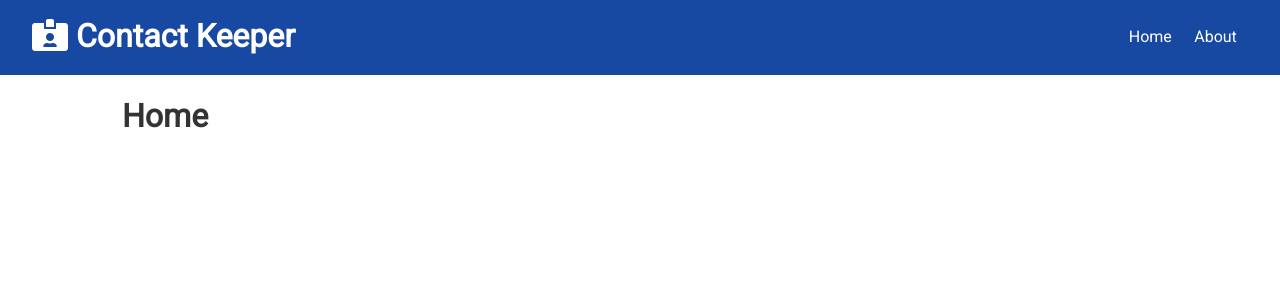
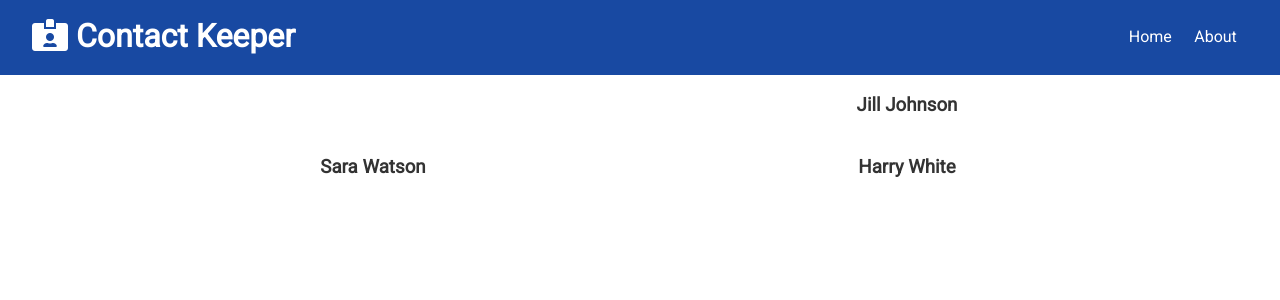
Before and after one commit to kjx63/mern-contact-keeper-v2, a React (Create React App) app in the folder client/: page / in a window 1280 px wide. Shown: the top 300 px of the page. Built offline with nearby package versions, Linux system fonts and the light colour scheme; the HTML template or start-up script is replaced by a standard one.

Commit message:
Access gloabl intialState and render 3 names of the hardcorded contacts in the Home Component

```diff
--- /dev/null
+++ b/client/src/components/contacts/Contacts.js
@@ -0,0 +1,18 @@
+import React, { Fragment, useContext } from 'react';
+import ContactContext from '../../context/contact/ContactContext';
+
+const Contacts = () => {
+  const contactContext = useContext(ContactContext);
+
+  const { contacts } = contactContext;
+
+  return (
+    <Fragment>
+      {contacts.map((contact) => (
+        <h3>{contact.name}</h3>
+      ))}
+    </Fragment>
+  );
+};
+
+export default Contacts;
--- a/client/src/components/pages/Home.js
+++ b/client/src/components/pages/Home.js
@@ -1,9 +1,11 @@
 import React from 'react';
+import Contacts from '../contacts/Contacts';
 
 const Home = () => {
   return (
-    <div>
-      <h1>Home</h1>
+    <div className='grid-2'>
+      <div>{/* ContactForm */}</div>
+      <Contacts />
     </div>
   );
 };
```
Also changed, not shown: client/src/components/contacts/ContactItem.js (added), 1 other file (tests, documents, lock files or other folders).
